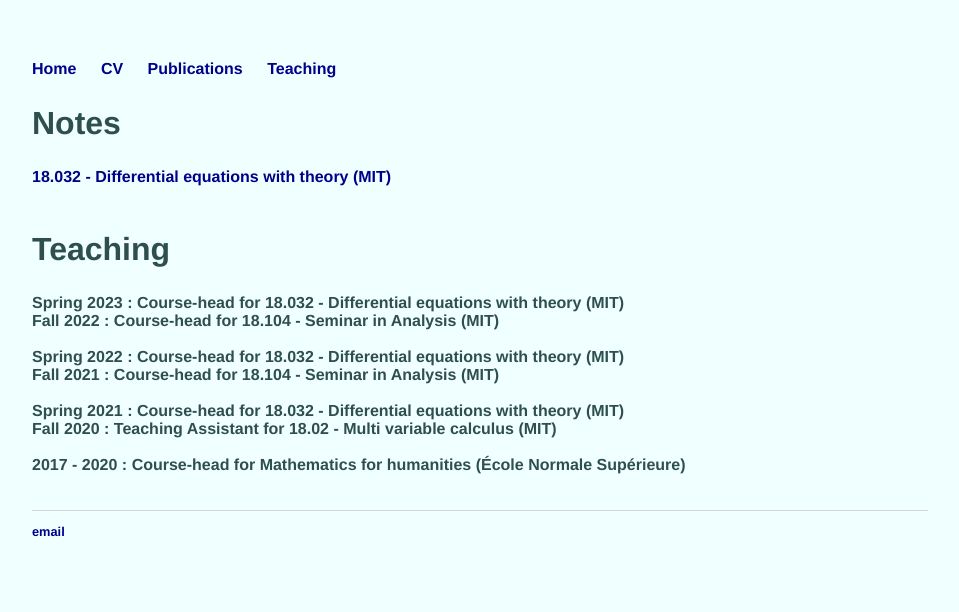
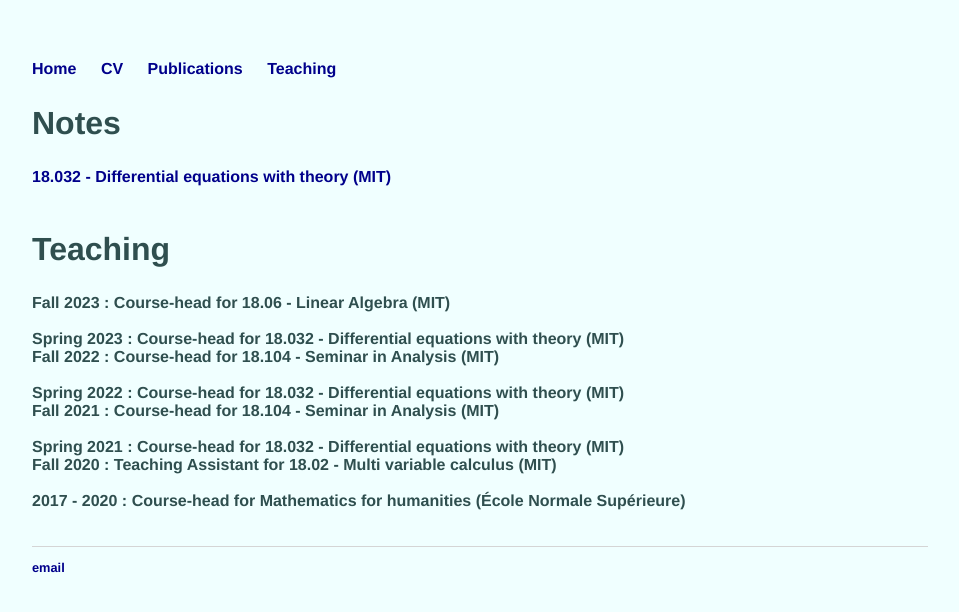
Before and after one commit to tristanozuch/tristanozuch.github.io, a Jekyll site: the page built from teaching/index.html, in a window 1280 px wide. Shown: the top 612 px of the page, without its empty margins (160-1119 px from the left). Built offline with Jekyll 4.4.1, drawn with Linux system fonts in a browser that asks for light colours.

Commit message:
Update index.html

```diff
--- a/teaching/index.html
+++ b/teaching/index.html
@@ -9,6 +9,11 @@ title: Teaching
 <br/>
 
 <h2> Teaching </h2>
+
+<b>Fall 2023 : Course-head for 18.06 - Linear Algebra (MIT)</b>
+<br/>
+
+<br/>
 <b>Spring 2023 : Course-head for 18.032 - Differential equations with theory (MIT)</b>
 <br/>
 <b>Fall 2022 : Course-head for 18.104 - Seminar in Analysis (MIT)</b>
```
